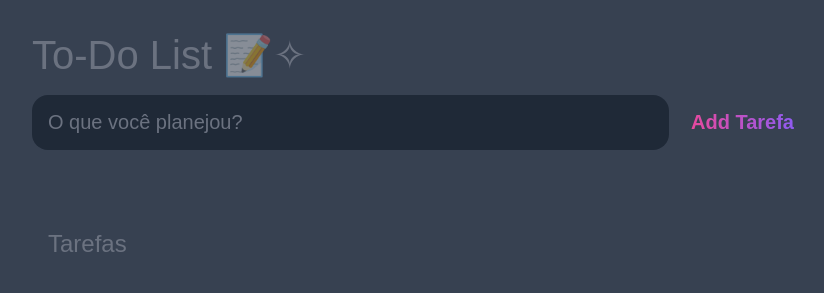
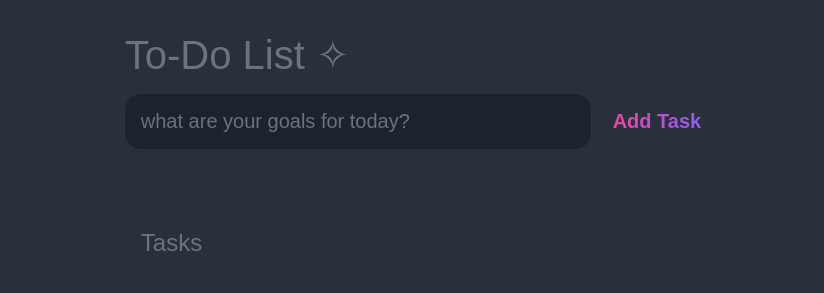
Before and after one commit to miguelbrazz/TO-DO_LIST, a plain HTML site: page index.html in a window 1280 px wide. Shown: the whole page, without its empty margins (224-1048 px from the left). Drawn offline with Linux system fonts and the light colour scheme.

Commit message:
..changing details

```diff
--- a/index.html
+++ b/index.html
@@ -1,4 +1,4 @@
-<html lang="en">
+<html lang="pt-br">
 <head>
     <meta charset="UTF-8">
     <meta http-equiv="X-UA-Compatible" content="IE=edge">
@@ -10,20 +10,20 @@
 </head>
 <body>
     <header>
-        <h1>To-Do List <span>📝</span>✧</h1>
+        <h1>To-Do List ✧</h1>
         <form id="new-task-form">
 
         <input
             type="text"
             id="new-task-input"
-            placeholder="O que você planejou?"
+            placeholder="what are your goals for today?"
         />
 
 
         <input
             type="submit"
             id="new-task-submit"
-            value="Add Tarefa"
+            value="Add Task"
         />
 
         </form>
@@ -31,7 +31,7 @@
 
     <main>
         <section class="task-list">
-            <h2>Tarefas</h2>
+            <h2>Tasks</h2>
             <div id="tasks"></div>
         </section>
     </main>
--- a/style.css
+++ b/style.css
@@ -1,6 +1,6 @@
 :root {
-    --dark: #374151;
-    --darker: #1F2937;
+    --dark: #28303b;
+    --darker: #1c232c;
     --darkest: #111827;
     --gray: #6B7280;
     --light: #EEE;
@@ -25,7 +25,7 @@ body {
 header {
     padding: 2rem 1rem;
     max-width: 800px;
-    width: 100%;
+    width: 48%;
     margin: 0 auto;
 }
 
@@ -64,7 +64,7 @@ input,button {
 #new-task-submit {
     color: var(--pink);
     font-size: 1.25rem;
-    font-weight: 700;
+    font-weight: 600;
     background-image: linear-gradient(to right, var(--pink),
     var(--purple));
     -webkit-background-clip: text;
@@ -85,7 +85,7 @@ main {
     flex: 1 1 0%;
     padding: 2rem 1rem;
     max-width: 800px;
-    width: 100%;
+    width: 48%;
     margin: 0 auto
 }
 
@@ -157,7 +157,3 @@ main {
 .task .actions .deletar {
     color: crimson;
 }
-
-span {
-    opacity: 0.4;
-}
```
Also changed, not shown: icon.png.
